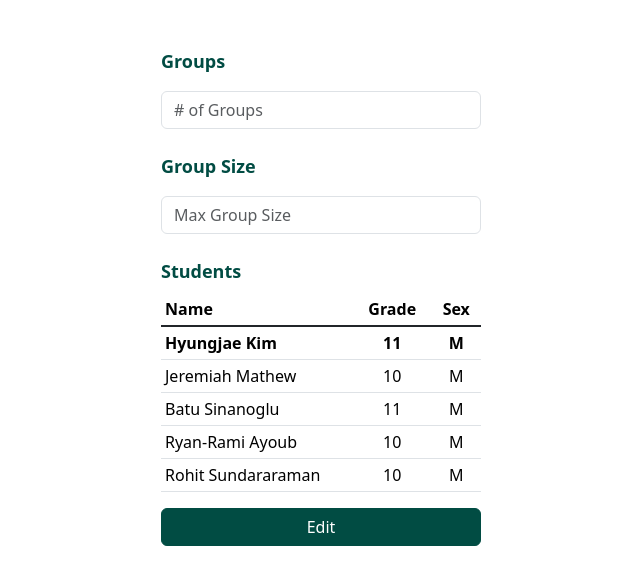
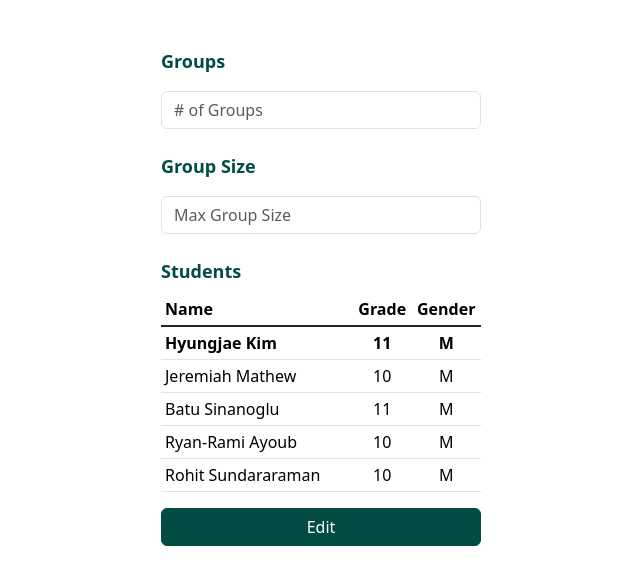
Before and after one commit to hkim113005/TrApp, a Flask app: a page that uses templates/trip.html in a window 1280 px wide. Shown: the top 566 px of the page, without its empty margins (319-959 px from the left). Run offline with Flask 2, Linux system fonts and the light colour scheme; some libraries are stand-ins or nearby versions.

Commit message:
Changed "sex"to "gender".

```diff
--- a/templates/trip.html
+++ b/templates/trip.html
@@ -21,7 +21,7 @@ Success
         <tr>
             <th style="width: 60%;">Name</th>
             <th class="text-center">Grade</th>
-            <th class="text-center">Sex</th>
+            <th class="text-center">Gender</th>
         </tr>
     </thead>
     <tbody class="table-group-divider">
@@ -68,7 +68,7 @@ Success
                         <tr>
                             <th style="width: 60%;">Name</th>
                             <th class="text-center">Grade</th>
-                            <th class="text-center">Sex</th>
+                            <th class="text-center">Gender</th>
                         </tr>
                     </thead>
                     <tbody class="table-group-divider">
```
Also changed, not shown: 1 other file.
